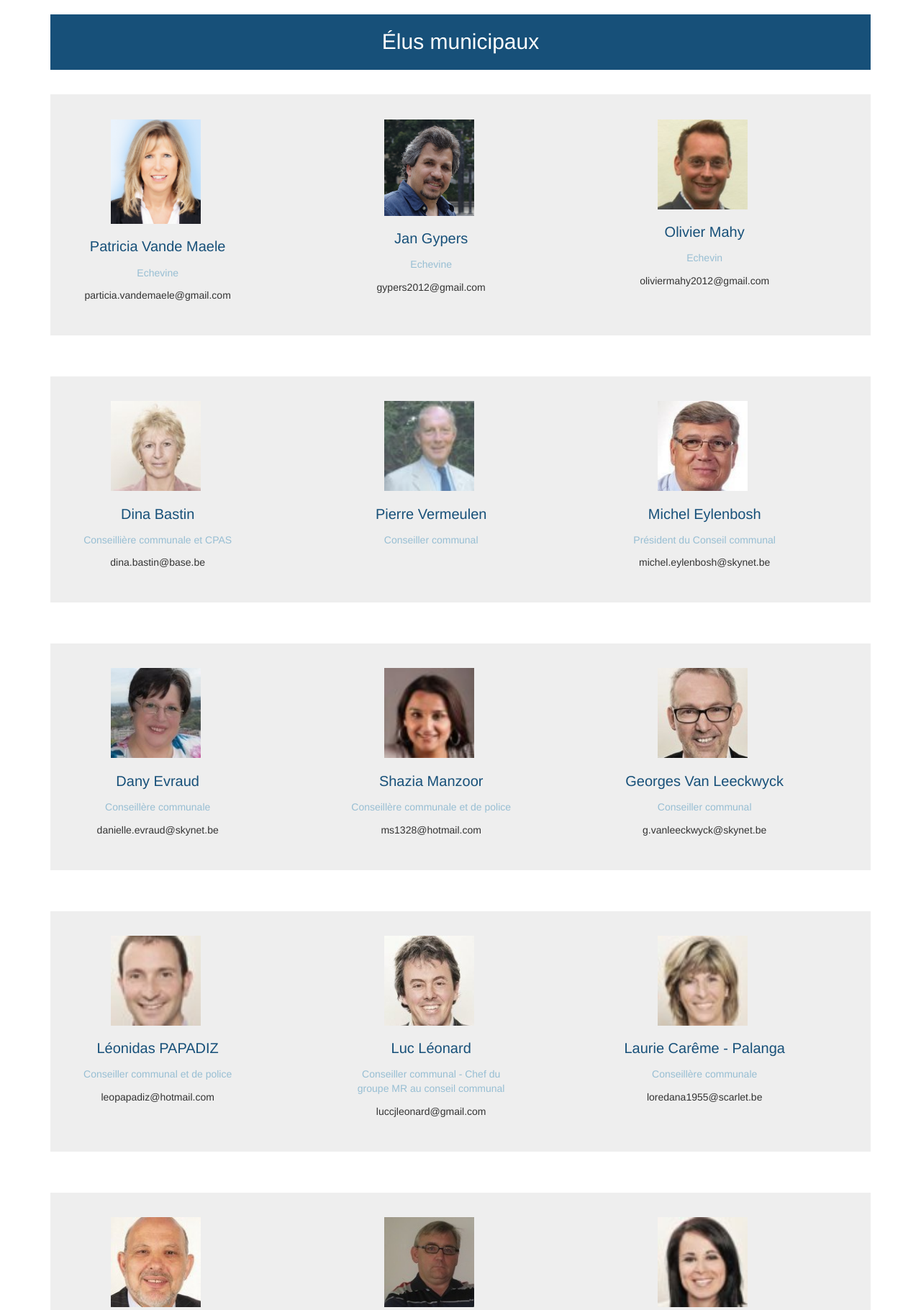
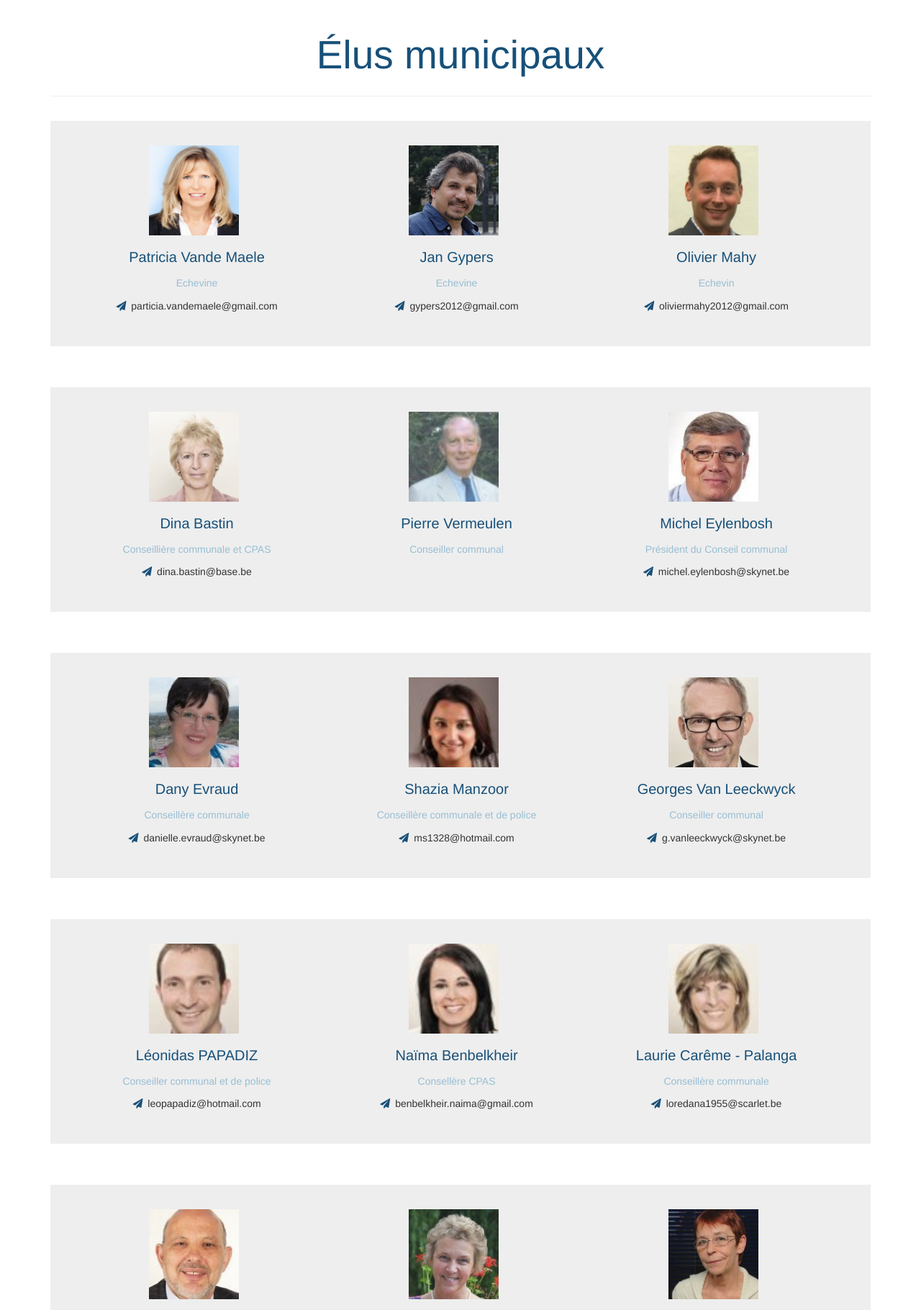
Before and after one commit to dyablinus/schepmans_clean, a CodeIgniter app: page /schepmans/equipe in a window 1280 px wide. Shown: the part 189-2009 px from the top of the page at 72% size. Run offline with CodeIgniter, Linux system fonts and the light colour scheme; some libraries are stand-ins or nearby versions.

Commit message:
fin page equipe ajout d 'un membre, changement titre

```diff
--- a/application/views/schepmans/equipe.php
+++ b/application/views/schepmans/equipe.php
@@ -5,14 +5,14 @@
     <div class="col-xs-4 col-sm-4 col-md-4 col-lg-4">
 
         <div class="col-xs-4 col-sm-4 col-md-4 col-lg-4">
-            <img class=" portrait_equipe" src="<?= base_url ("assets/images/equipe/1.jpg") ?>" alt="">
+            <img class=" portrait_equipe" src="<?= base_url("assets/images/equipe/1.jpg ") ?>" alt="">
 
         </div>
 
         <div class="col-xs-8 col-sm-8 col-md-8 col-lg-8 block_equipe">
             <div class="elue_equipe">Patricia Vande Maele</div>
             <div class="role_equipe">Echevine</div>
-            <div class="email_equipe">particia.vandemaele@gmail.com</div>
+            <div class="email_equipe"><i class="fa fa-paper-plane plane_equipe" aria-hidden="true"></i>particia.vandemaele@gmail.com</div>
         </div>
 
     </div>
@@ -21,14 +21,14 @@
     <div class="col-xs-4 col-sm-4 col-md-4 col-lg-4">
 
         <div class="col-xs-4 col-sm-4 col-md-4 col-lg-4">
-            <img class=" portrait_equipe" src="<?= base_url ("assets/images/equipe/2.jpg") ?>" alt="">
+            <img class=" portrait_equipe" src="<?= base_url("assets/images/equipe/2.jpg ") ?>" alt="">
 
         </div>
 
         <div class="col-xs-8 col-sm-8 col-md-8 col-lg-8 block_equipe">
             <div class="elue_equipe">Jan Gypers</div>
             <div class="role_equipe">Echevine</div>
-            <div class="email_equipe">gypers2012@gmail.com</div>
+            <div class="email_equipe"><i class="fa fa-paper-plane plane_equipe" aria-hidden="true"></i>gypers2012@gmail.com</div>
         </div>
 
     </div>
@@ -37,14 +37,14 @@
     <div class="col-xs-4 col-sm-4 col-md-4 col-lg-4">
 
         <div class="col-xs-4 col-sm-4 col-md-4 col-lg-4">
-            <img class=" portrait_equipe" src="<?= base_url ("assets/images/equipe/3.jpg") ?>" alt="">
+            <img class=" portrait_equipe" src="<?= base_url("assets/images/equipe/3.jpg ") ?>" alt="">
 
         </div>
 
         <div class="col-xs-8 col-sm-8 col-md-8 col-lg-8 block_equipe">
             <div class="elue_equipe">Olivier Mahy</div>
             <div class="role_equipe">Echevin</div>
-            <div class="email_equipe">oliviermahy2012@gmail.com</div>
+            <div class="email_equipe"><i class="fa fa-paper-plane plane_equipe" aria-hidden="true"></i>oliviermahy2012@gmail.com</div>
         </div>
 
     </div>
@@ -59,14 +59,14 @@
     <div class="col-xs-4 col-sm-4 col-md-4 col-lg-4">
 
         <div class="col-xs-4 col-sm-4 col-md-4 col-lg-4">
-            <img class=" portrait_equipe" src="<?= base_url ("assets/images/equipe/4.jpg") ?>" alt="">
+            <img class=" portrait_equipe" src="<?= base_url("assets/images/equipe/4.jpg ") ?>" alt="">
 
         </div>
 
         <div class="col-xs-8 col-sm-8 col-md-8 col-lg-8 block_equipe">
             <div class="elue_equipe">Dina Bastin</div>
             <div class="role_equipe">Conseillière communale et CPAS</div>
-            <div class="email_equipe">dina.bastin@base.be</div>
+            <div class="email_equipe"><i class="fa fa-paper-plane plane_equipe" aria-hidden="true"></i>dina.bastin@base.be</div>
         </div>
 
     </div>
@@ -75,7 +75,7 @@
     <div class="col-xs-4 col-sm-4 col-md-4 col-lg-4">
 
         <div class="col-xs-4 col-sm-4 col-md-4 col-lg-4">
-            <img class=" portrait_equipe" src="<?= base_url ("assets/images/equipe/5.jpg") ?>" alt="">
+            <img class=" portrait_equipe" src="<?= base_url("assets/images/equipe/5.jpg ") ?>" alt="">
 
         </div>
 
@@ -91,14 +91,14 @@
     <div class="col-xs-4 col-sm-4 col-md-4 col-lg-4">
 
         <div class="col-xs-4 col-sm-4 col-md-4 col-lg-4">
-            <img class=" portrait_equipe" src="<?= base_url ("assets/images/equipe/6.jpg") ?>" alt="">
+            <img class=" portrait_equipe" src="<?= base_url("assets/images/equipe/6.jpg ") ?>" alt="">
 
         </div>
 
         <div class="col-xs-8 col-sm-8 col-md-8 col-lg-8 block_equipe">
             <div class="elue_equipe">Michel Eylenbosh</div>
             <div class="role_equipe">Président du Conseil communal</div>
-            <div class="email_equipe">michel.eylenbosh@skynet.be</div>
+            <div class="email_equipe"><i class="fa fa-paper-plane plane_equipe" aria-hidden="true"></i>michel.eylenbosh@skynet.be</div>
         </div>
 
     </div>
@@ -113,14 +113,14 @@
     <div class="col-xs-4 col-sm-4 col-md-4 col-lg-4">
 
         <div class="col-xs-4 col-sm-4 col-md-4 col-lg-4">
-            <img class=" portrait_equipe" src="<?= base_url ("assets/images/equipe/7.jpg") ?>" alt="">
+            <img class=" portrait_equipe" src="<?= base_url("assets/images/equipe/7.jpg ") ?>" alt="">
 
         </div>
 
         <div class="col-xs-8 col-sm-8 col-md-8 col-lg-8 block_equipe">
             <div class="elue_equipe">Dany Evraud</div>
             <div class="role_equipe">Conseillère communale</div>
-            <div class="email_equipe">danielle.evraud@skynet.be</div>
+            <div class="email_equipe"><i class="fa fa-paper-plane plane_equipe" aria-hidden="true"></i>danielle.evraud@skynet.be</div>
         </div>
 
     </div>
@@ -129,14 +129,14 @@
     <div class="col-xs-4 col-sm-4 col-md-4 col-lg-4">
 
         <div class="col-xs-4 col-sm-4 col-md-4 col-lg-4">
-            <img class=" portrait_equipe" src="<?= base_url ("assets/images/equipe/8.jpg") ?>" alt="">
+            <img class=" portrait_equipe" src="<?= base_url("assets/images/equipe/8.jpg ") ?>" alt="">
 
         </div>
 
         <div class="col-xs-8 col-sm-8 col-md-8 col-lg-8 block_equipe">
             <div class="elue_equipe">Shazia Manzoor</div>
             <div class="role_equipe">Conseillère communale et de police</div>
-            <div class="email_equipe">ms1328@hotmail.com</div>
+            <div class="email_equipe"><i class="fa fa-paper-plane plane_equipe" aria-hidden="true"></i>ms1328@hotmail.com</div>
         </div>
 
     </div>
@@ -145,14 +145,14 @@
     <div class="col-xs-4 col-sm-4 col-md-4 col-lg-4">
 
         <div class="col-xs-4 col-sm-4 col-md-4 col-lg-4">
-            <img class=" portrait_equipe" src="<?= base_url ("assets/images/equipe/9.jpg") ?>" alt="">
+            <img class=" portrait_equipe" src="<?= base_url("assets/images/equipe/9.jpg ") ?>" alt="">
 
         </div>
 
         <div class="col-xs-8 col-sm-8 col-md-8 col-lg-8 block_equipe">
             <div class="elue_equipe">Georges Van Leeckwyck</div>
             <div class="role_equipe">Conseiller communal </div>
-            <div class="email_equipe">g.vanleeckwyck@skynet.be</div>
+            <div class="email_equipe"><i class="fa fa-paper-plane plane_equipe" aria-hidden="true"></i>g.vanleeckwyck@skynet.be</div>
         </div>
 
     </div>
@@ -167,46 +167,43 @@
     <div class="col-xs-4 col-sm-4 col-md-4 col-lg-4">
 
         <div class="col-xs-4 col-sm-4 col-md-4 col-lg-4">
-            <img class=" portrait_equipe" src="<?= base_url ("assets/images/equipe/10.jpg") ?>" alt="">
+            <img class=" portrait_equipe" src="<?= base_url("assets/images/equipe/10.jpg ") ?>" alt="">
 
         </div>
 
         <div class="col-xs-8 col-sm-8 col-md-8 col-lg-8 block_equipe">
             <div class="elue_equipe">Léonidas PAPADIZ</div>
             <div class="role_equipe">Conseiller communal et de police </div>
-            <div class="email_equipe">leopapadiz@hotmail.com</div>
+            <div class="email_equipe"><i class="fa fa-paper-plane plane_equipe" aria-hidden="true"></i>leopapadiz@hotmail.com</div>
         </div>
 
     </div>
 
 
     <div class="col-xs-4 col-sm-4 col-md-4 col-lg-4">
-
         <div class="col-xs-4 col-sm-4 col-md-4 col-lg-4">
-            <img class=" portrait_equipe" src="<?= base_url ("assets/images/equipe/11.jpg") ?>" alt="">
+            <img class=" portrait_equipe" src="<?= base_url("assets/images/equipe/15.jpg ") ?>" alt="">
 
         </div>
 
         <div class="col-xs-8 col-sm-8 col-md-8 col-lg-8 block_equipe">
-            <div class="elue_equipe">Luc Léonard</div>
-            <div class="role_equipe">Conseiller communal - Chef du groupe MR au conseil communal </div>
-            <div class="email_equipe">luccjleonard@gmail.com</div>
+            <div class="elue_equipe">Naïma Benbelkheir</div>
+            <div class="role_equipe">Consellère CPAS </div>
+            <div class="email_equipe"><i class="fa fa-paper-plane plane_equipe" aria-hidden="true"></i>benbelkheir.naima@gmail.com</div>
         </div>
-
     </div>
-
 
     <div class="col-xs-4 col-sm-4 col-md-4 col-lg-4">
 
         <div class="col-xs-4 col-sm-4 col-md-4 col-lg-4">
-            <img class=" portrait_equipe" src="<?= base_url ("assets/images/equipe/12.jpg") ?>" alt="">
+            <img class=" portrait_equipe" src="<?= base_url("assets/images/equipe/12.jpg ") ?>" alt="">
 
         </div>
 
         <div class="col-xs-8 col-sm-8 col-md-8 col-lg-8 block_equipe">
             <div class="elue_equipe">Laurie Carême - Palanga</div>
             <div class="role_equipe">Conseillère communale </div>
-            <div class="email_equipe">loredana1955@scarlet.be</div>
+            <div class="email_equipe"><i class="fa fa-paper-plane plane_equipe" aria-hidden="true"></i>loredana1955@scarlet.be</div>
         </div>
 
     </div>
@@ -221,47 +218,43 @@
     <div class="col-xs-4 col-sm-4 col-md-4 col-lg-4">
 
         <div class="col-xs-4 col-sm-4 col-md-4 col-lg-4">
-            <img class=" portrait_equipe" src="<?= base_url ("assets/images/equipe/13.jpg") ?>" alt="">
+            <img class=" portrait_equipe" src="<?= base_url("assets/images/equipe/13.jpg ") ?>" alt="">
 
         </div>
 
         <div class="col-xs-8 col-sm-8 col-md-8 col-lg-8 block_equipe">
             <div class="elue_equipe">Mohamed El Abboudi</div>
             <div class="role_equipe">Conseiller communal et de police </div>
-            <div class="email_equipe">mo-elabboudi@hotmail.com</div>
+            <div class="email_equipe"><i class="fa fa-paper-plane plane_equipe" aria-hidden="true"></i>mo-elabboudi@hotmail.com</div>
         </div>
 
     </div>
 
 
     <div class="col-xs-4 col-sm-4 col-md-4 col-lg-4">
-
         <div class="col-xs-4 col-sm-4 col-md-4 col-lg-4">
-            <img class=" portrait_equipe" src="<?= base_url ("assets/images/equipe/14.jpg") ?>" alt="">
+            <img class=" portrait_equipe" src="<?= base_url("assets/images/equipe/18.jpg ") ?>" alt="">
 
         </div>
 
         <div class="col-xs-8 col-sm-8 col-md-8 col-lg-8 block_equipe">
-            <div class="elue_equipe">Pascal Gardinal</div>
-            <div class="role_equipe">Conseiller CPAS - Secrétaire et trésorier de la section MR de Molenbeek-Saint-Jean </div>
-            <div class="email_equipe">pascal.gardinal@skynet.be</div>
+            <div class="elue_equipe">Nicole Linders</div>
+            <div class="role_equipe"></div>
+            <div class="email_equipe"><i class="fa fa-paper-plane plane_equipe" aria-hidden="true"></i>niclinders@gmail.com</div>
         </div>
 
     </div>
 
-
     <div class="col-xs-4 col-sm-4 col-md-4 col-lg-4">
-
         <div class="col-xs-4 col-sm-4 col-md-4 col-lg-4">
-            <img class=" portrait_equipe" src="<?= base_url ("assets/images/equipe/15.jpg") ?>" alt="">
+            <img class=" portrait_equipe" src="<?= base_url("assets/images/equipe/17.jpg ") ?>" alt="">
 
         </div>
 
         <div class="col-xs-8 col-sm-8 col-md-8 col-lg-8 block_equipe">
-            <div class="elue_equipe">Naïma Benbelkheir</div>
-            <div class="role_equipe">Consellère CPAS </div>
-            <div class="email_equipe">benbelkheir.naima@gmail.com
-</div>
+            <div class="elue_equipe">Arlette De Backer</div>
+            <div class="role_equipe">Conseillère CPAS </div>
+            <div class="email_equipe"></div>
         </div>
 
     </div>
@@ -274,32 +267,44 @@
 <div class="row row_equipe text-center">
 
     <div class="col-xs-4 col-sm-4 col-md-4 col-lg-4">
-
         <div class="col-xs-4 col-sm-4 col-md-4 col-lg-4">
-            <img class=" portrait_equipe" src="<?= base_url ("assets/images/equipe/16.jpg") ?>" alt="">
+            <img class=" portrait_equipe" src="<?= base_url("assets/images/equipe/16.jpg ") ?>" alt="">
 
         </div>
 
         <div class="col-xs-8 col-sm-8 col-md-8 col-lg-8 block_equipe">
             <div class="elue_equipe">Carine Liekendael</div>
             <div class="role_equipe">Conseillère CPAS </div>
-            <div class="email_equipe">carine.liekendael@gmail.com</div>
+            <div class="email_equipe"><i class="fa fa-paper-plane plane_equipe" aria-hidden="true"></i>carine.liekendael@gmail.com</div>
         </div>
 
     </div>
 
-
+    <div class="col-xs-4 col-sm-4 col-md-4 col-lg-4">
         <div class="col-xs-4 col-sm-4 col-md-4 col-lg-4">
 
-        <div class="col-xs-4 col-sm-4 col-md-4 col-lg-4">
-            <img class=" portrait_equipe" src="<?= base_url ("assets/images/equipe/17.jpg") ?>" alt="">
+            <img class=" portrait_equipe" src="<?= base_url("assets/images/equipe/11.jpg ") ?>" alt="">
 
         </div>
 
         <div class="col-xs-8 col-sm-8 col-md-8 col-lg-8 block_equipe">
-            <div class="elue_equipe">Arlette De Backer</div>
-            <div class="role_equipe">Conseillère CPAS </div>
-            <div class="email_equipe"></div>
+            <div class="elue_equipe">Luc Léonard</div>
+            <div class="role_equipe">Conseiller communal - Chef du groupe MR au conseil communal </div>
+            <div class="email_equipe"><i class="fa fa-paper-plane plane_equipe" aria-hidden="true"></i> luccjleonard@gmail.com</div>
+        </div>
+
+    </div>
+
+    <div class="col-xs-4 col-sm-4 col-md-4 col-lg-4">
+        <div class="col-xs-4 col-sm-4 col-md-4 col-lg-4">
+            <img class=" portrait_equipe" src="<?= base_url("assets/images/equipe/14.jpg ") ?>" alt="">
+
+        </div>
+
+        <div class="col-xs-8 col-sm-8 col-md-8 col-lg-8 block_equipe">
+            <div class="elue_equipe">Pascal Gardinal</div>
+            <div class="role_equipe">Conseiller CPAS - Secrétaire et trésorier de la section MR de Molenbeek-Saint-Jean </div>
+            <div class="email_equipe"><i class="fa fa-paper-plane plane_equipe" aria-hidden="true"></i>pascal.gardinal@skynet.be</div>
         </div>
 
     </div>
--- a/assets/css/equipe.css
+++ b/assets/css/equipe.css
@@ -1,15 +1,15 @@
 #titre_equipe {
-    background-color: #175079;
-    color: white;
-    font-size: 30px;
+    color: #175079;
+    font-size: 55px;
     padding: 1.5% 0;
     margin: 0 0 3% 0;
+    border-bottom: 1px solid #eee;
 }
 
 .row_equipe {
     background-color: #eee;
     margin: 0 0 5% 0;
-    padding: 3% 0;
+    padding: 3% 0 3% 5%;
 }
 
 .elue_equipe {
@@ -27,6 +27,7 @@
 
 .portrait_equipe {
     width: 125px;
+    height: 125px;
     margin: 0 0 20% 62%;
 }
 .email_equipe {
@@ -34,6 +35,11 @@
 }
 .block_equipe{
     margin: 0 0 0 5%;
-    display: inline-block;
+    width: 230px;
     padding: 0 ;
 }
+
+.plane_equipe {
+    color: #175079;
+    margin: 0 3% 0 0;
+}
```
Also changed, not shown: assets/images/equipe/18.jpg (added). Lines whose indentation alone changed are shown as unchanged.
